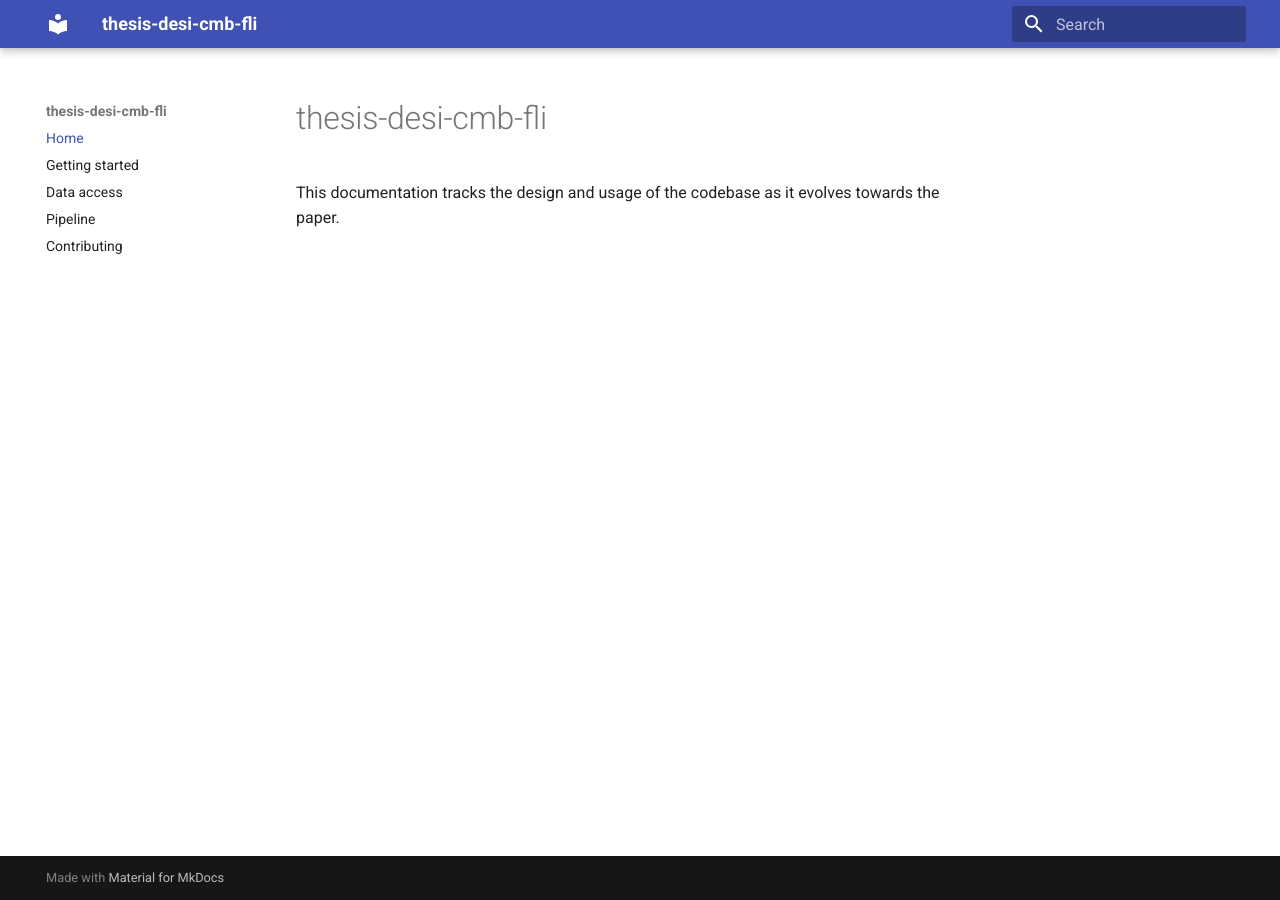
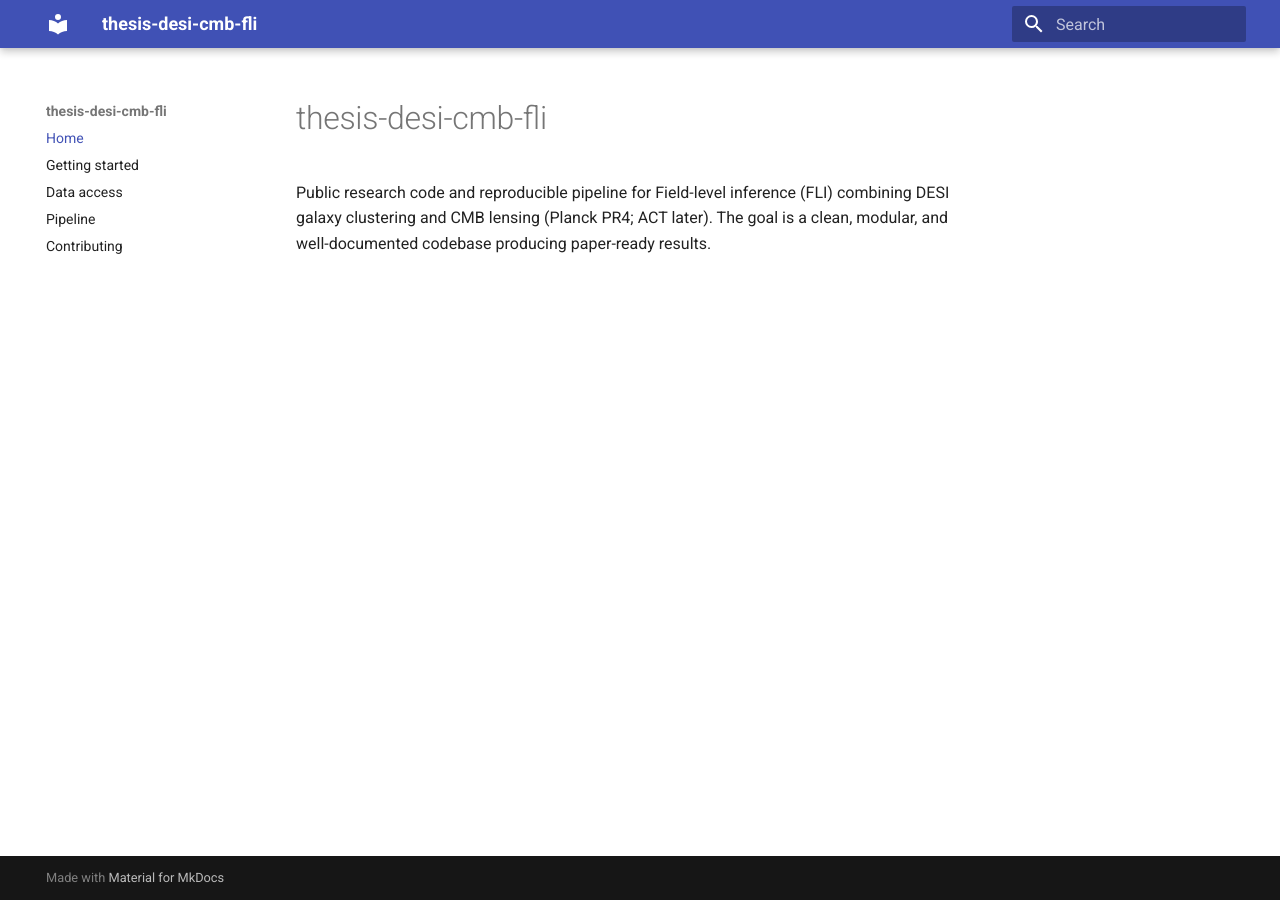
Before and after one commit to Joletaxi19/thesis-desi-cmb-fli, an MkDocs documentation site: the page built from docs/index.md, in a window 1280 px wide. Built offline with MkDocs 1.6.1 and Material for MkDocs 9.7.7, drawn with Linux system fonts in a browser that asks for light colours.

Commit message:
fix: update project description in index.md for clarity and completeness

```diff
--- a/docs/index.md
+++ b/docs/index.md
@@ -1,3 +1,3 @@
 # thesis-desi-cmb-fli
 
-This documentation tracks the design and usage of the codebase as it evolves towards the paper.
+Public research code and reproducible pipeline for Field-level inference (FLI) combining DESI galaxy clustering and CMB lensing (Planck PR4; ACT later). The goal is a clean, modular, and well-documented codebase producing paper-ready results.
```
